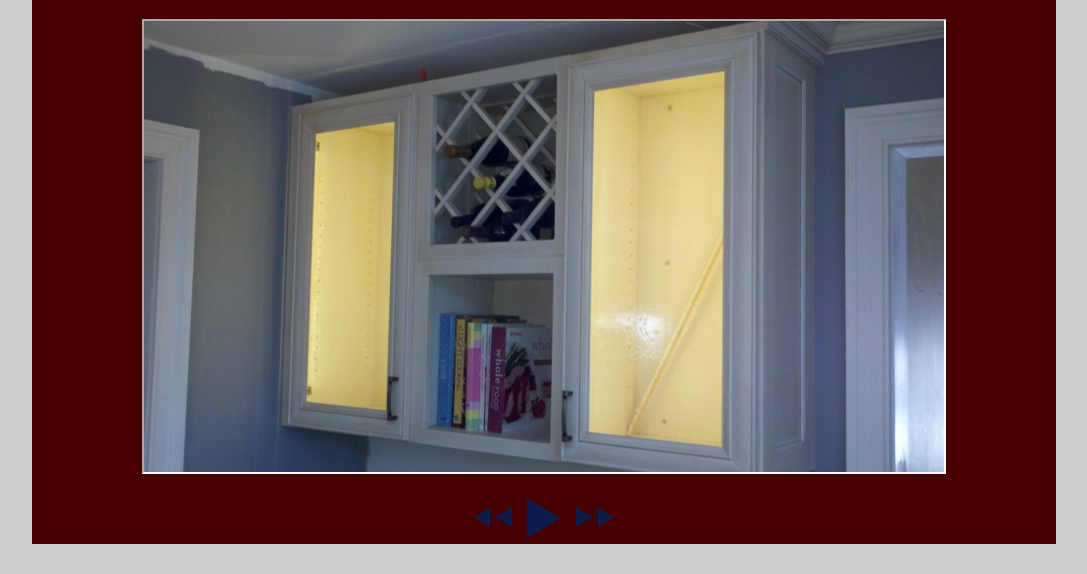
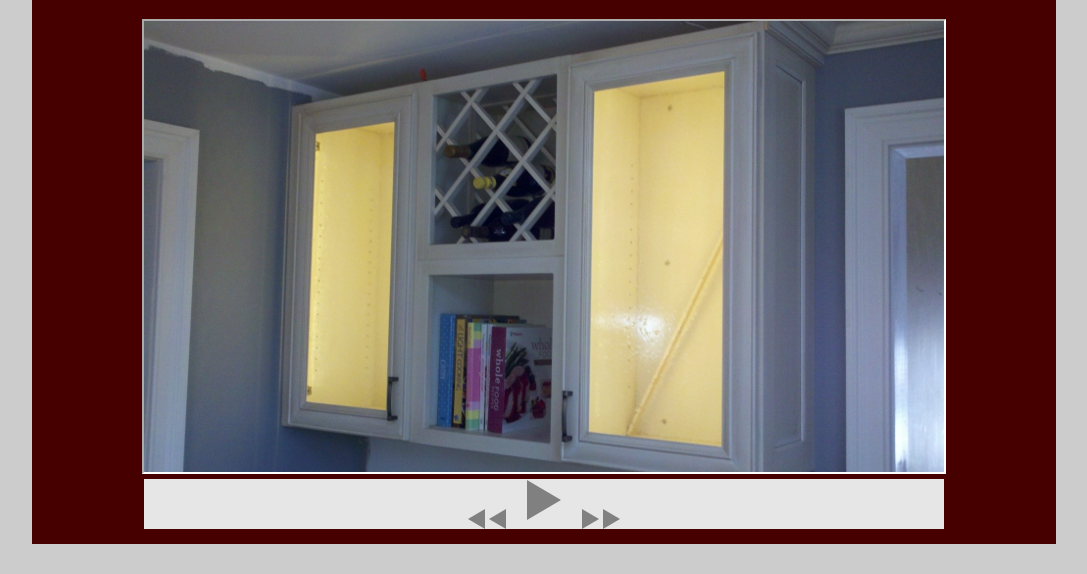
Before and after one commit to harvPrentiss/PE-Website, a PHP site: page /photos.html in a window 1280 px wide. Shown: the part 326-900 px from the top of the page, without its empty margins (96-1183 px from the left). Run offline with PHP 8.4, Linux system fonts and the light colour scheme.

Commit message:
Style changes to bring in line with the theme

```diff
--- a/PE Website/Stylesheets/global.css
+++ b/PE Website/Stylesheets/global.css
@@ -153,25 +153,38 @@ menu {
   text-align: center;
   position: relative;
   height: 50px;
+  width: 800px;
+  background-color: hsl(0, 0%, 90%);
+}
+
+.playBtn{
+	position: relative;
+	background-color: transparent;
+	border: none;
+	width: auto;
+}
+
+.playBtn:focus{
+	outline: 0;
 }
 
 .play{
 	background-color: transparent;
 	padding: 0;
-	margin: 2px;
+	margin: 0 2px;
 	width: 0px;
 	height: 0px;
 	border-style: solid;
 	border-width: 20px 0 20px 34.6px;
-	border-color: transparent transparent transparent hsl(224, 72%, 17%);
+	border-color: transparent transparent transparent gray;
 }
 
 .play:hover{
-	border-color: transparent transparent transparent #C29100;
+	border-color: transparent transparent transparent hsl(0, 99%, 14%);
 }
 
 .pause1{
-	border: 5px 10px hsl(224, 72%, 17%);
+	border: 5px 10px hsl(0, 99%, 14%);
 }
 
 .rw{
@@ -201,11 +222,11 @@ menu {
 	height: 0px;
 	border-style: solid;
 	border-width: 10px 0 10px 17.3px;
-	border-color: transparent transparent transparent hsl(224, 72%, 17%);
+	border-color: transparent transparent transparent gray;
 }
 
 .ff:hover .forward1, .ff:hover .forward2{
-	border-color: transparent transparent transparent #C29100;
+	border-color: transparent transparent transparent hsl(0, 99%, 14%);
 }
 
 .forward2{
@@ -217,7 +238,7 @@ menu {
 	height: 0px;
 	border-style: solid;
 	border-width: 10px 0 10px 17.3px;
-	border-color: transparent transparent transparent hsl(224, 72%, 17%);
+	border-color: transparent transparent transparent gray;
 }
 
 .rev1{
@@ -229,11 +250,11 @@ menu {
 	height: 0px;
 	border-style: solid;
 	border-width: 10px 17.3px 10px 0;
-	border-color: transparent hsl(224, 72%, 17%) transparent transparent;
+	border-color: transparent gray transparent transparent;
 }
 
 .rw:hover .rev1, .rw:hover .rev2{
-	border-color: transparent #C29100 transparent transparent;
+	border-color: transparent hsl(0, 99%, 14%) transparent transparent;
 }
 
 .rev2{
@@ -245,7 +266,7 @@ menu {
 	height: 0px;
 	border-style: solid;
 	border-width: 10px 17.3px 10px 0;
-	border-color: transparent hsl(224, 72%, 17%) transparent transparent;
+	border-color: transparent gray transparent transparent;
 }
 
 /* About Page styles */
--- a/PE Website/about.html
+++ b/PE Website/about.html
@@ -38,9 +38,9 @@
 						</ul>
 					</div>
 					<div class="personBox">
-						<p class="pName">Harry Prentiss</p>
-						<p class="pName">Alex Prentiss</p>
-						<p class="pName">Eric Prentiss</p>
+						<p class="pName" id="H">Harry Prentiss</p>
+						<p class="pName" id="A">Alex Prentiss</p>
+						<p class="pName" id="E">Eric Prentiss</p>
 					</div>
 					<!-- below will change depending on who is selected above -->
 					<div class="descriptionBox">
--- a/PE Website/photos.html
+++ b/PE Website/photos.html
@@ -28,12 +28,14 @@
 			<div id="contentContainer" class="group">
 				<img id="slideShow" src="" />
 
-				<menu>
+				<menu class="group">
 					<button class="rw" onClick="prevImage('slideShow');">
 						<div class="rev1"></div><div class="rev2"></div>
 					</button>
 
-					<button class="play" onClick="play('slideShow')"></button>
+					<button class="playBtn" onClick="play('slideShow')">
+						<div class="play"></div>
+					</button>
 
 					<button class="ff" onClick="nextImage('slideShow');">
 						<div class="forward1"></div><div class="forward2"></div>
```
Also changed, not shown: other parts of PE Website/Stylesheets/global.css (+37 -4 lines), PE Website/Javascript/aboutPage.js (+9 -0 lines).
